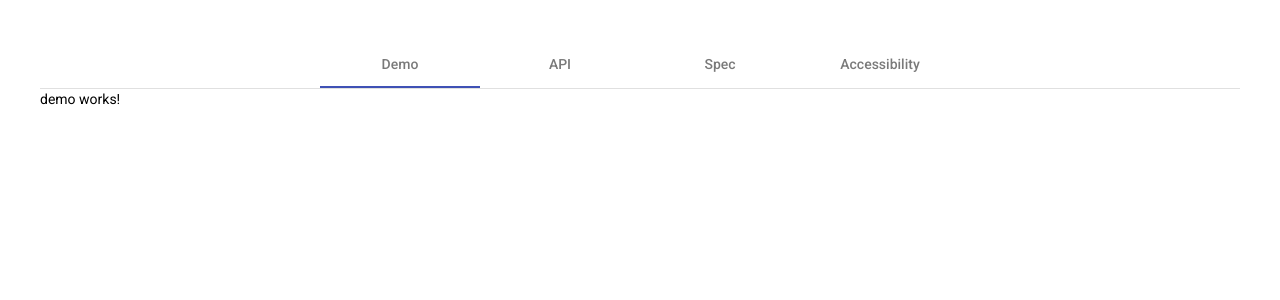
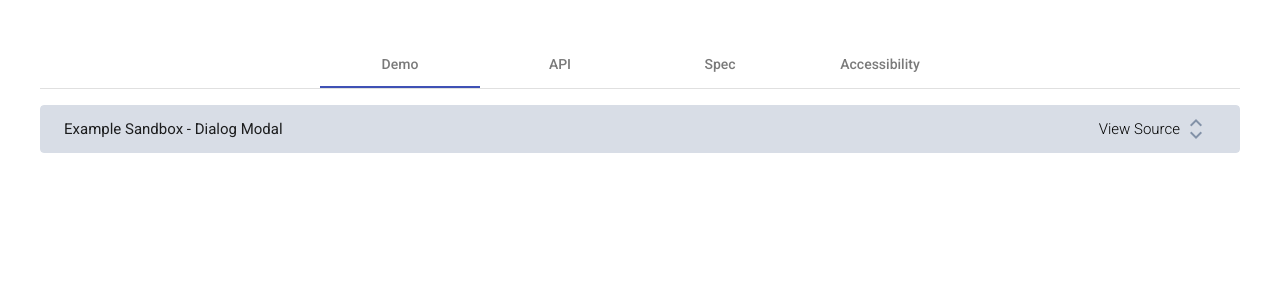
Before and after one commit to joshkneeland/angular-modal, an Angular app: page / in a window 1280 px wide. Shown: the top 300 px of the page. Built offline with nearby package versions, Linux system fonts and the light colour scheme.

Commit message:
Added expansion/collapse functionality of accordion module

```diff
--- a/src/app/app.module.ts
+++ b/src/app/app.module.ts
@@ -5,6 +5,8 @@ import { BrowserAnimationsModule } from '@angular/platform-browser/animations';
 // Angular Material Modules
 import { MatTabsModule } from '@angular/material/tabs';
 import { MatTableModule } from '@angular/material/table';
+import { MatExpansionModule } from '@angular/material/expansion';
+import { MatIconModule } from '@angular/material/icon';
 
 // COMPONENTS
 import { AppComponent } from './app.component';
@@ -25,7 +27,9 @@ import { AccessibilityComponent } from './components/accessibility/accessibility
     BrowserModule,
     BrowserAnimationsModule,
     MatTabsModule,
-    MatTableModule
+    MatTableModule,
+    MatExpansionModule,
+    MatIconModule
   ],
   providers: [],
   bootstrap: [AppComponent]
--- a/src/app/components/demo/demo.component.html
+++ b/src/app/components/demo/demo.component.html
@@ -1 +1,16 @@
-<p>demo works!</p>
+<div class="container-wrapper">
+    <mat-accordion>
+        <mat-expansion-panel hideToggle>
+            <mat-expansion-panel-header>
+                <mat-panel-title>
+                    Example Sandbox - Dialog Modal
+                </mat-panel-title>
+                <mat-panel-description>
+                    <span>View Source</span>
+                    <mat-icon>code</mat-icon>
+                </mat-panel-description>
+            </mat-expansion-panel-header>
+            <p>This is the primary content of the panel.</p>
+        </mat-expansion-panel>
+    </mat-accordion>
+</div>
--- a/src/app/components/demo/demo.component.scss
+++ b/src/app/components/demo/demo.component.scss
@@ -0,0 +1,37 @@
+.container-wrapper {
+  padding: 16px 0;
+
+  span {
+    padding-right: 0.25rem;
+    color: #000;
+    font-weight: lighter;
+  }
+
+  .mat-expansion-panel-header,
+  .mat-expansion-panel-header.mat-expanded {
+    height: 3rem;
+  }
+
+  .mat-expansion-panel-header:first-of-type {
+    background: #d8dde6;
+  }
+
+  .mat-icon {
+    padding: 0;
+    transform: rotate(90deg);
+    color: #8291a7;
+  }
+
+  .mat-form-field + .mat-form-field {
+    margin-left: 0.5rem;
+  }
+
+  .mat-expansion-panel-header-description {
+    justify-content: flex-end;
+    margin: 0;
+  }
+
+  .mat-expansion-panel {
+    box-shadow: none;
+  }
+}
--- a/src/app/components/demo/demo.component.ts
+++ b/src/app/components/demo/demo.component.ts
@@ -11,5 +11,4 @@ export class DemoComponent implements OnInit {
 
   ngOnInit(): void {
   }
-
 }
```
